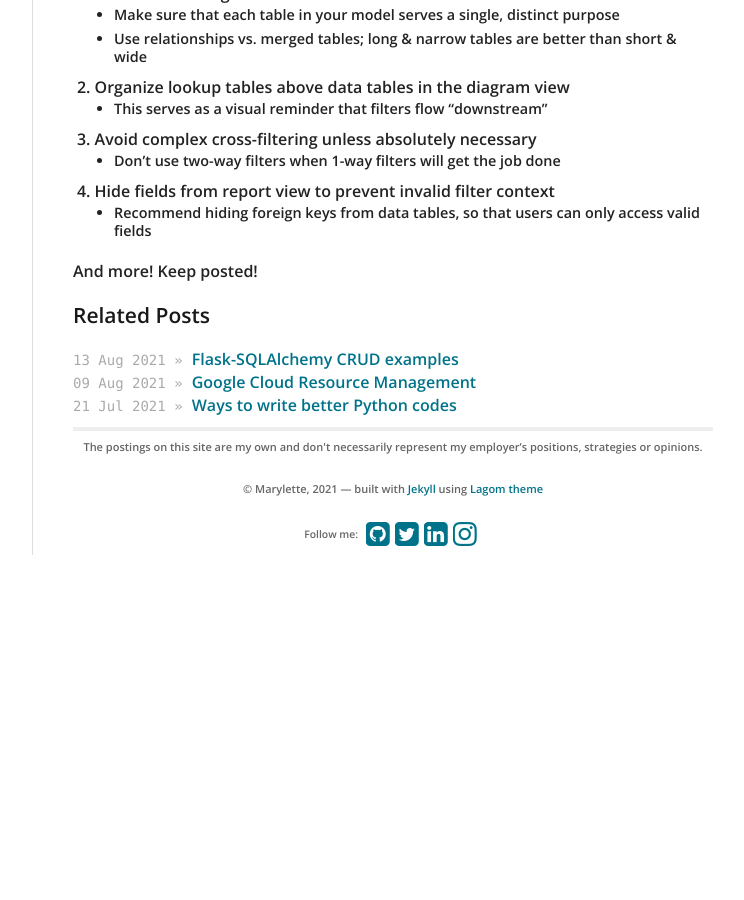
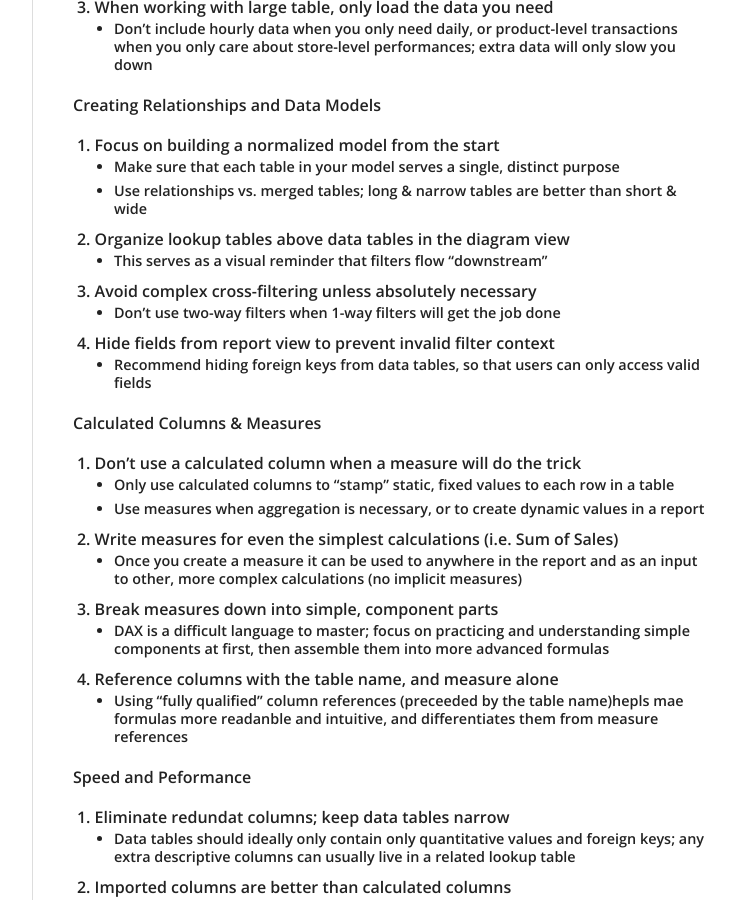
Before and after one commit to maryletteroa/maryletteroa.github.io, a Jekyll site: the page built from _posts/2021-08-27-data-handling-modeling-best-practice.md, in a window 1280 px wide and 900 px high, scrolled down 578 px. Shown: the whole window, without its empty margins (378-1122 px from the left). Built offline with Jekyll 4.4.1, drawn with Linux system fonts in a browser that asks for light colours; before the commit the page ends 1133 px from its top, so only the background shows below that; some of the changed text lies outside the part shown.

Commit message:
update post

```diff
--- a/_posts/2021-08-27-data-handling-modeling-best-practice.md
+++ b/_posts/2021-08-27-data-handling-modeling-best-practice.md
@@ -4,7 +4,10 @@
 categories:
 - blog
 ---
+
 Reference: [Microsoft Power BI Desktop for Business Intelligence ](https://www.udemy.com/course/microsoft-power-bi-up-running-with-power-bi-desktop/)
+
+The following are lifted from materials in the Udemy Course above 👆. I found this course really helpful in covering the basics of working with PowerBI. Of course, practice and experience are also vital as new features in this software are frequently rolled out.  Since there are plenty of nuances in PowerBI, it's important to keep some sort of best practice guidelines, specially as data and developments scale.
 
 Connecting and Shaping Data
 1. Get yourself organized, before loading the data into Power BI
@@ -27,4 +30,26 @@
 7. Hide fields from report view to prevent invalid filter context
 - Recommend hiding foreign keys from data tables, so that users can only access valid fields
 
-And more! Keep posted!
+Calculated Columns & Measures
+
+8. Don't use a calculated column when a measure will do the trick
+- Only use calculated columns to "stamp" static, fixed values to each row in a table
+- Use measures when aggregation is necessary, or to create dynamic values in a report
+9. Write measures for even the simplest calculations (i.e. Sum of Sales)
+- Once you create a measure it can be used to anywhere in the report and as an input to other, more complex calculations (no implicit measures)
+10. Break measures down into simple, component parts
+- DAX is a difficult language to master; focus on practicing and understanding simple components at first, then assemble them into more advanced formulas
+11. Reference columns with the table name, and measure alone
+- Using "fully qualified" column references (preceeded by the table name)hepls mae formulas more readanble and intuitive, and differentiates them from measure references
+
+Speed and Peformance
+
+12. Eliminate redundat columns; keep data tables narrow
+- Data tables should ideally only contain only quantitative values and foreign keys; any extra descriptive columns can usually live in a related lookup table
+13. Imported columns are better than calculated columns
+- When possible, create calculated columns at the source (i.e. in your raw database) or within the Query Editor; this is more efficient than processing those calculations in the Data Model
+14. Minimize iterator functions (FILTER, SUMX, etc.)
+- Functions that cycle through each row in a tabe are "expensive", meaning that they take time and consume processing power
+
+
+And more! Still not done.
```
